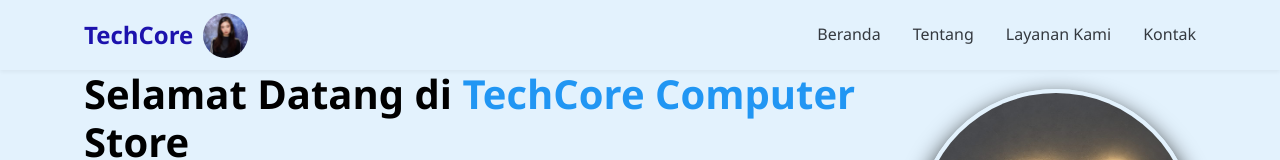
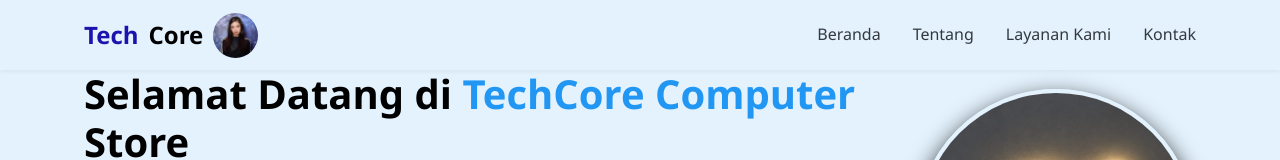
Before and after one commit to AiraSabrinami-png/Landing-Page-TechCore, a plain HTML site: page index.html in a window 1280 px wide. Shown: the top 160 px of the page. Drawn offline with Linux system fonts and the light colour scheme.

Commit message:
Update index.html

```diff
--- a/index.html
+++ b/index.html
@@ -9,7 +9,7 @@
 <body>
     <header class="navbar">
         <div class="container nav-container">
-            <a href="#" class="logo"> <span class="hightlight2">TechCore</span>
+            <a href="#" class="logo"> <span class="hightlight2">Tech</span>Core
             <img src="img/profileJ.jpeg" alt="techcore">
             </a>
             <nav class=" nav-links">
```
